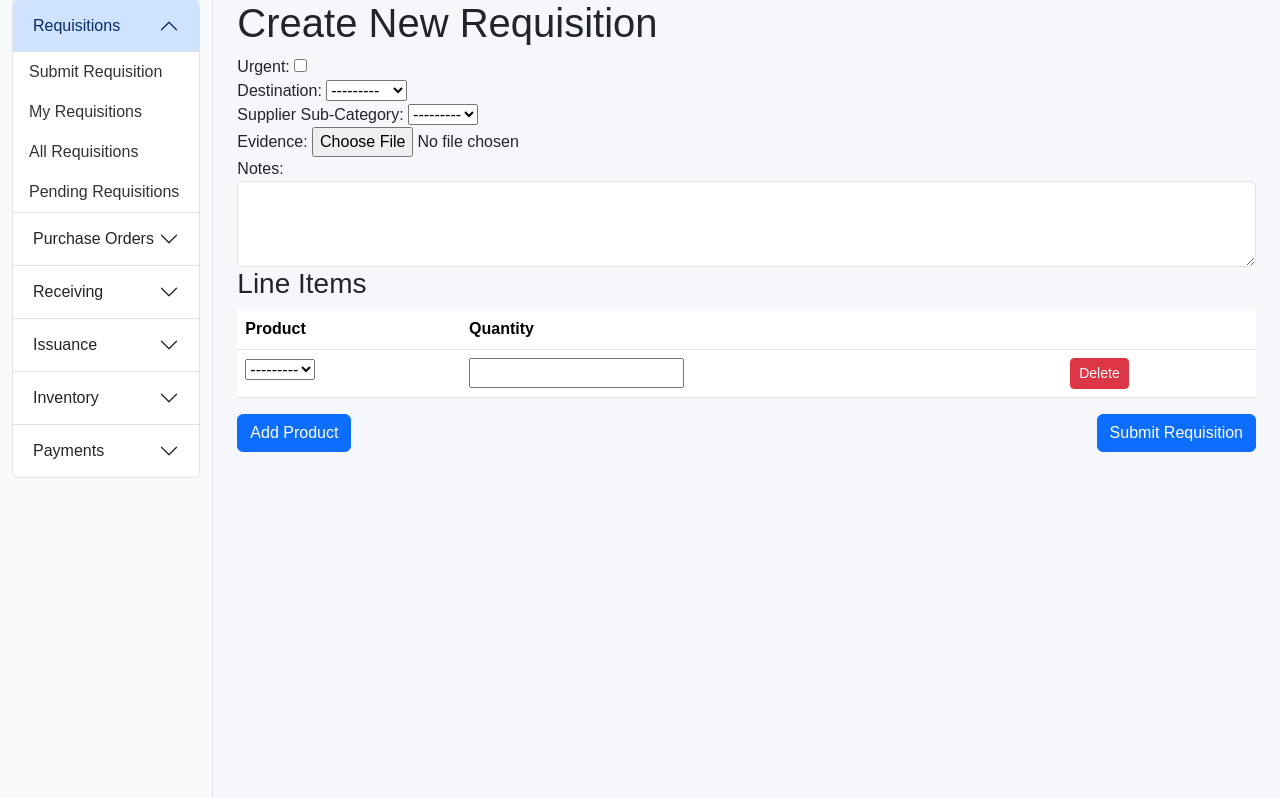
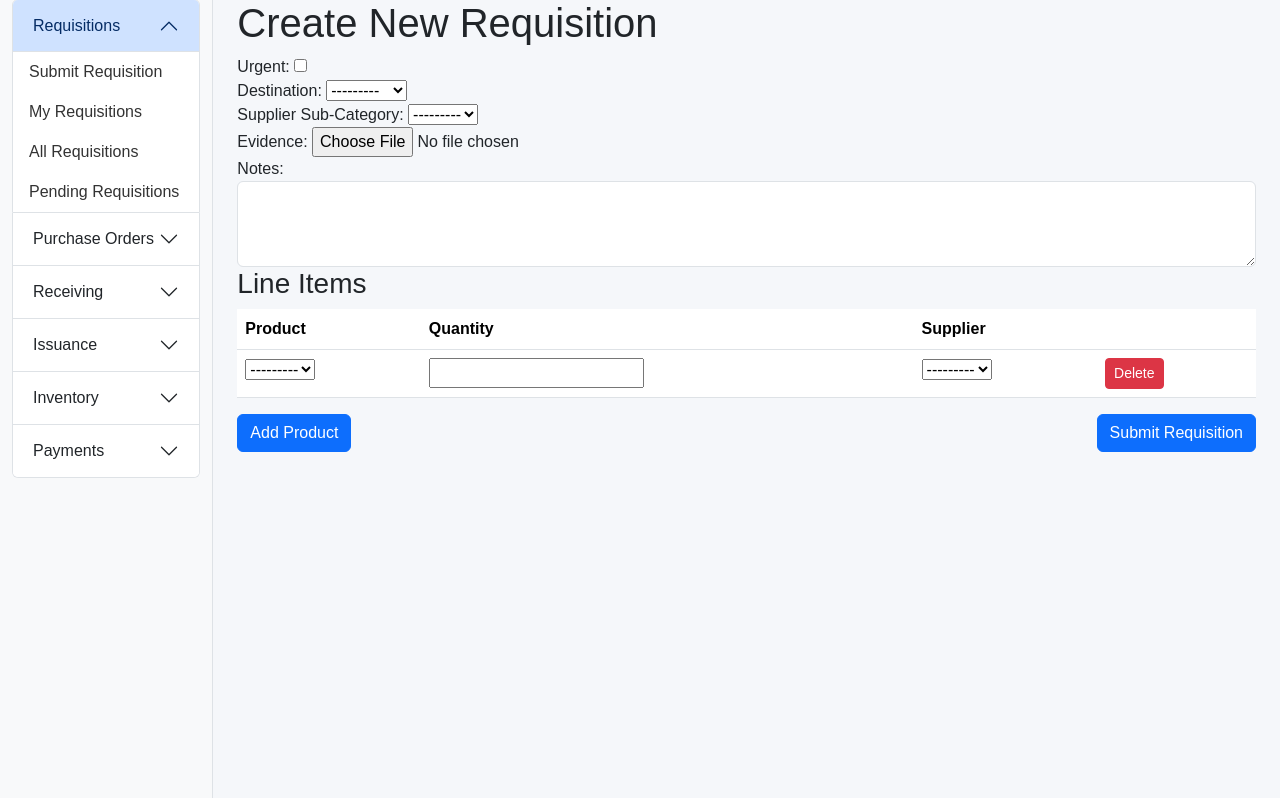
Before and after one commit to KiishiAD/kingfisher_inventory_management, a Django app: page /supplychain/requisitions/create/ in a window 1280 px wide. Shown: the part 73-871 px from the top of the page. Run offline with Django 5.2, Linux system fonts and the light colour scheme; the visitor is signed in with stand-in values (Sample User, id 1); data comes from the database, SQL or seed files in the repository; data that the repository does not hold is empty.

Commit message:
added supplier field inside of requisition item formset and exposed it in templates so user can now add supplier by line item

```diff
--- a/supplychain_test/supplychain/forms.py
+++ b/supplychain_test/supplychain/forms.py
@@ -30,7 +30,7 @@ class RequisitionForm(forms.ModelForm):
 RequisitionItemFormSet = inlineformset_factory(
     parent_model=Requisition,
     model=RequisitionItem,
-    fields=['product', 'quantity'],
+    fields=['product', 'quantity', 'supplier'],
     extra=1,
     can_delete=True,
     max_num=10,
--- a/supplychain_test/supplychain/models/master_data.py
+++ b/supplychain_test/supplychain/models/master_data.py
@@ -45,7 +45,7 @@ class Supplier_destination_sub_category(models.Model):
     SERVICES = "SERVICES"
     SUBCATEGORY_CHOICES = [
         (CONSUMABLES, "CONSUMABLES"),
-        (SERVICES, "Services"),
+        (SERVICES, "SERVICES"),
     ]
     name = models.CharField(
         max_length=20,
--- a/supplychain_test/supplychain/models/requisition.py
+++ b/supplychain_test/supplychain/models/requisition.py
@@ -1,7 +1,7 @@
 from django.db import models
 from django.conf import settings
 
-from .master_data import Supplier_destination_sub_category, Destination, Product, TimeStampedModel
+from .master_data import Supplier_destination_sub_category, Destination, Product, TimeStampedModel,Supplier
 
 
 #### Requisition & Approval
@@ -33,6 +33,7 @@ class Requisition(TimeStampedModel):
         related_name='requisitions'
     )
 
+
     Supplier_destination_sub_category = models.ForeignKey(
         Supplier_destination_sub_category,
         on_delete=models.PROTECT,
@@ -50,6 +51,7 @@ class Requisition(TimeStampedModel):
     evidence = models.FileField(upload_to='requisition_evidence/', blank=True)
     urgent = models.BooleanField(default=False)
 
+
     def __str__(self):
         return f"Requisition #{self.id} by {self.requester}"
 
@@ -66,6 +68,9 @@ class RequisitionItem(models.Model):
     )
     product = models.ForeignKey(Product, on_delete=models.PROTECT)
     quantity = models.DecimalField(max_digits=10, decimal_places=2)
+    supplier = models.ForeignKey(Supplier, null=True, blank=True, on_delete=models.PROTECT)
+
+
 
     def __str__(self):
         return f"{self.quantity} x {self.product}"
--- a/supplychain_test/supplychain/templates/supplychain/requisitions/create.html
+++ b/supplychain_test/supplychain/templates/supplychain/requisitions/create.html
@@ -54,6 +54,7 @@
         <tr>
           <th>Product</th>
           <th>Quantity</th>
+          <th>Supplier</th>
           <th></th>
         </tr>
       </thead>
@@ -74,6 +75,11 @@
               {% endif %}
             </td>
             <td>
+              {{ form.supplier }}
+              {% if form.supplier.errors %}
+                <div class="text-danger">{{ form.supplier.errors }}</div>
+              {% endif %}
+            <td>
               <button type="button" class="btn btn-danger btn-sm remove-item">Delete</button>
               {{ form.DELETE }}
             </td>
@@ -87,6 +93,7 @@
         {{ item_formset.empty_form.id }}
         <td>{{ item_formset.empty_form.product }}</td>
         <td>{{ item_formset.empty_form.quantity }}</td>
+        <td>{{ item_formset.empty_form.supplier }}</td>
         <td>
           <button type="button" class="btn btn-danger btn-sm remove-item">Delete</button>
           {{ item_formset.empty_form.DELETE }}
--- a/supplychain_test/supplychain/templates/supplychain/requisitions/detail.html
+++ b/supplychain_test/supplychain/templates/supplychain/requisitions/detail.html
@@ -55,7 +55,7 @@
         <span class="timeline-dot"></span>
         <div class="timeline-content card p-2">
           <strong>{{ a.timestamp|date:"Y-m-d H:i" }}:</strong>
-          {{ a.approver.username }} queried – {{ a.action|status_badge }}
+          {{ a.approver.username }} actioned – {{ a.action|status_badge }}
           {% if a.notes %}<br><em>Notes:</em> {{ a.notes }}{% endif %}
         </div>
       </div>
--- a/supplychain_test/supplychain/utils.py
+++ b/supplychain_test/supplychain/utils.py
@@ -18,14 +18,12 @@ def generate_po_for_requisition(requisition, created_by):
     # Determine supplier (choose first vendor on first item)
     first_item = requisition.items.first()
     vendor = first_item.product.vendors.first() if first_item else None
-    if vendor is None:
-        raise ValueError("Cannot create PO: no supplier found for requisition items")
 
     po = PurchaseOrder.objects.create(
         requisition=requisition,
         supplier=vendor,
         created_by=created_by,
-        status=PurchaseOrder.PENDING_COO,  # “Pending Mum”
+        status=PurchaseOrder.PENDING_COO,
     )
     for item in requisition.items.all():
         PurchaseOrderItem.objects.create(
--- a/supplychain_test/supplychain/views/requisition_views.py
+++ b/supplychain_test/supplychain/views/requisition_views.py
@@ -6,9 +6,9 @@ from django.contrib import messages
 import logging
 from django.views import View
 from django.db import transaction
-from ..utils import *
 from ..models import Requisition, RequisitionApproval, Destination
-from ..forms import *
+from ..forms import RequisitionForm, RequisitionItemFormSet, RequisitionApprovalForm, RequisitionFilterForm
+from ..utils import generate_po_for_requisition
 
 logger = logging.getLogger(__name__)
 
```
Also changed, not shown: supplychain_test/supplychain/templates/supplychain/requisitions/update.html (+8 -0 lines), supplychain_test/supplychain/migrations/0012_requisitionitem_supplier_and_more.py (added).
